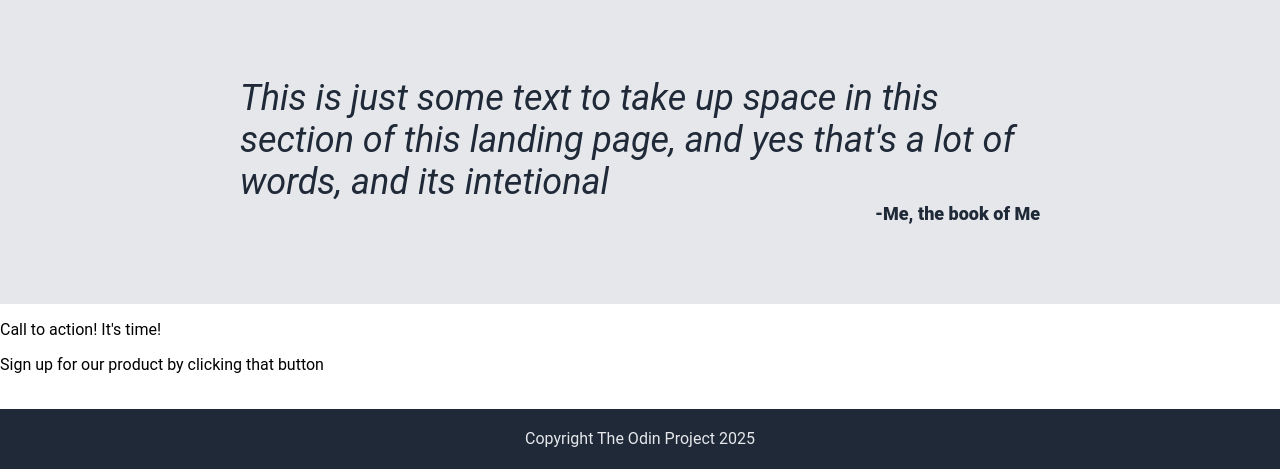
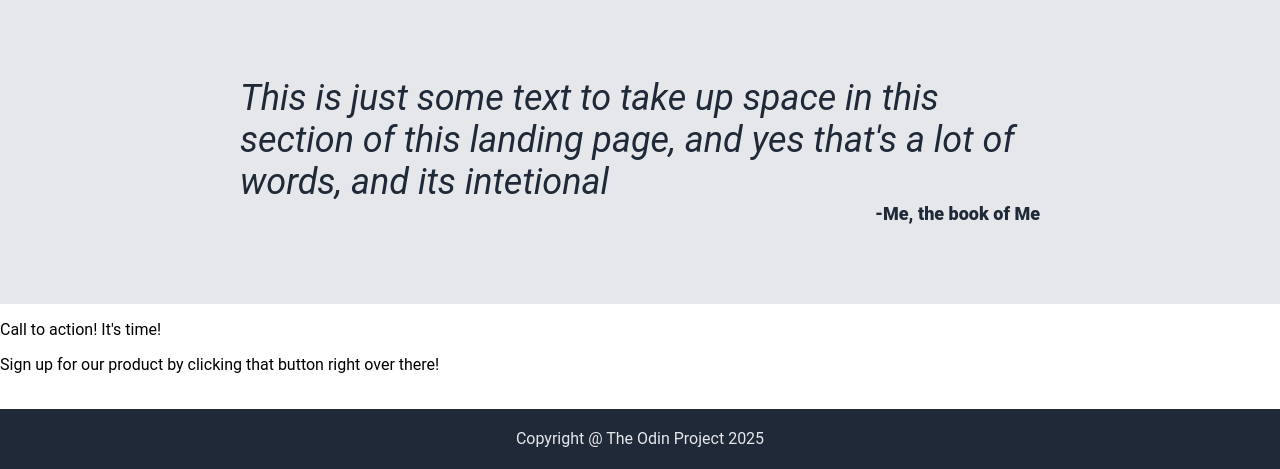
Before and after one commit to Faira73/Landing_Page, a plain HTML site: page index.html in a window 1280 px wide. Shown: the part 695-1164 px from the top of the page. Drawn offline with Linux system fonts and the light colour scheme.

Commit message:
Adjust content

```diff
--- a/index.html
+++ b/index.html
@@ -53,10 +53,12 @@
     <div class="sec4">
         <div class="continer">
             <p class="action">Call to action! It's time!</p>
-            <p class="subAction">Sign up for our product by clicking that button</p>
+            <p class="subAction">Sign up for our product by clicking that button
+                right over there!
+            </p>
             <a href="#" class="signup-button2">Sing up</a>
         </div>
     </div>
-    <div class="footer">Copyright The Odin Project 2025</div>
+    <div class="footer">Copyright @ The Odin Project 2025</div>
 </body>
 </html>
```
